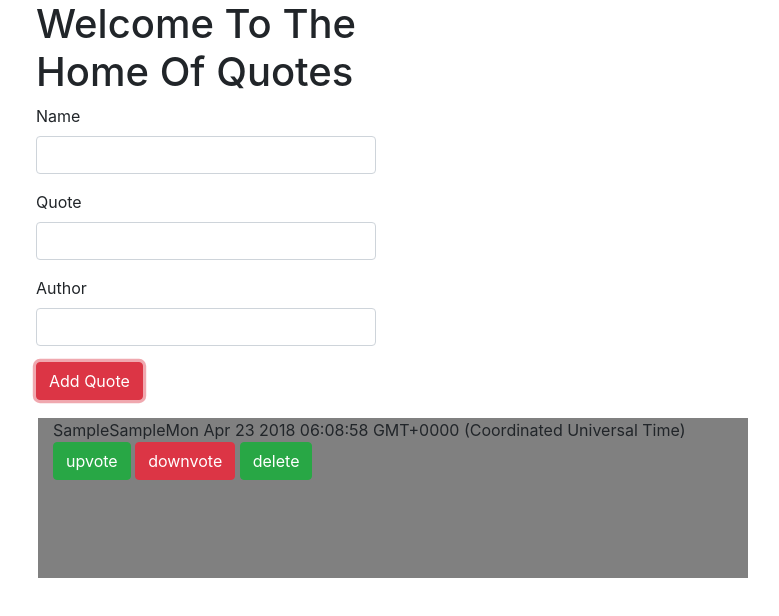
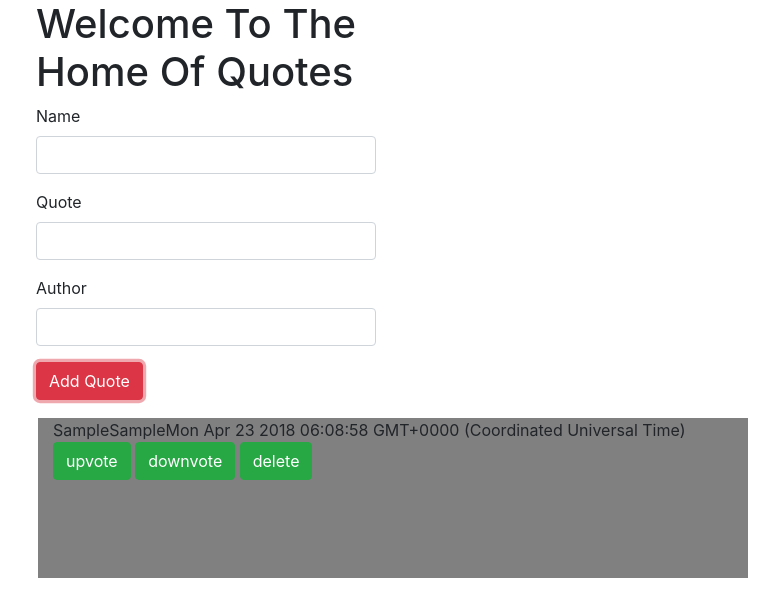
Before and after one commit to JaredAhaza/Quotes, an Angular app: page / in a window 1280 px wide. Both pictures are taken after typing "Sample", "Sample", "Sample" into the empty fields and a click on the button "Add Quote". Shown: the top 616 px of the page, without its empty margins (64-843 px from the left). Built offline with nearby package versions, Linux system fonts and the light colour scheme.

Commit message:
added styling

```diff
--- a/src/app/quotes/quotes.component.html
+++ b/src/app/quotes/quotes.component.html
@@ -9,7 +9,7 @@
     <div class="col-md-12" style="height:20vh; background-color:grey;margin:2px">
       {{q.name}}{{q.author}}{{q.date}}
       <button  class="btn btn-success">upvote</button>{{ count }}
-      <button class="btn btn-danger">downvote</button>{{ count2 }}
+      <button class="btn btn-success">downvote</button>{{ count2 }}
       <button class="btn btn-success">delete</button>
     </div>
   </div>
```
